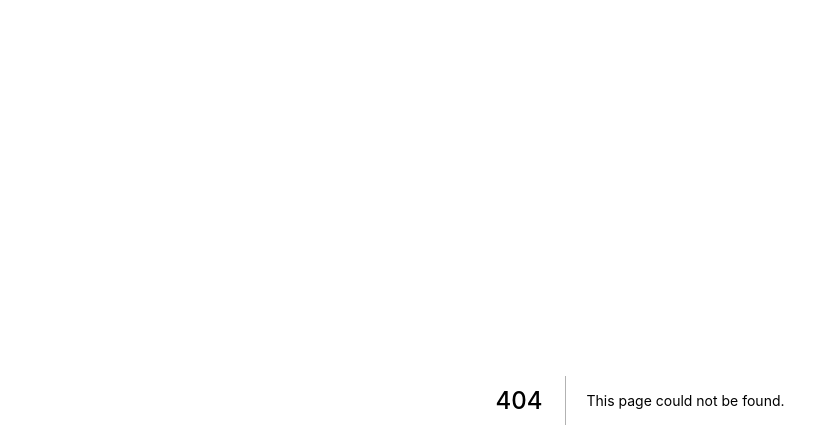
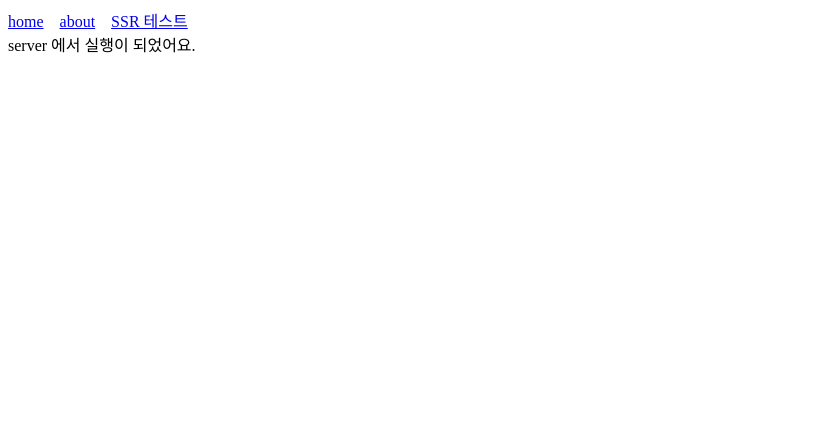
Before and after one commit to S-rim/learningNext.js, a Next.js app in the folder study-next/: page /ssr-test in a window 1280 px wide. Before the commit this address had no page. Shown: the top 448 px of the page, without its empty margins (0-839 px from the left). Built offline with nearby package versions, Linux system fonts and the light colour scheme.

Commit message:
server or client

```diff
--- a/study-next/components/Header.js
+++ b/study-next/components/Header.js
@@ -13,6 +13,9 @@ const Header = () => {
       <Link href="/about">
         <a style={linkStyle}>about</a>
       </Link>
+      <Link href="/ssr-test">
+        <a style={linkStyle}>SSR 테스트</a>
+      </Link>
     </div>
   );
 };
--- /dev/null
+++ b/study-next/pages/ssr-test.js
@@ -0,0 +1,13 @@
+import Layout from "../components/Layout";
+
+class SSRTest extends React.Component {
+  static async getInitialProps({ req }) {
+    return req ? { from: "server" } : { from: "client" };
+  }
+
+  render() {
+    return <Layout>{this.props.from} 에서 실행이 되었어요.</Layout>;
+  }
+}
+
+export default SSRTest;
```
